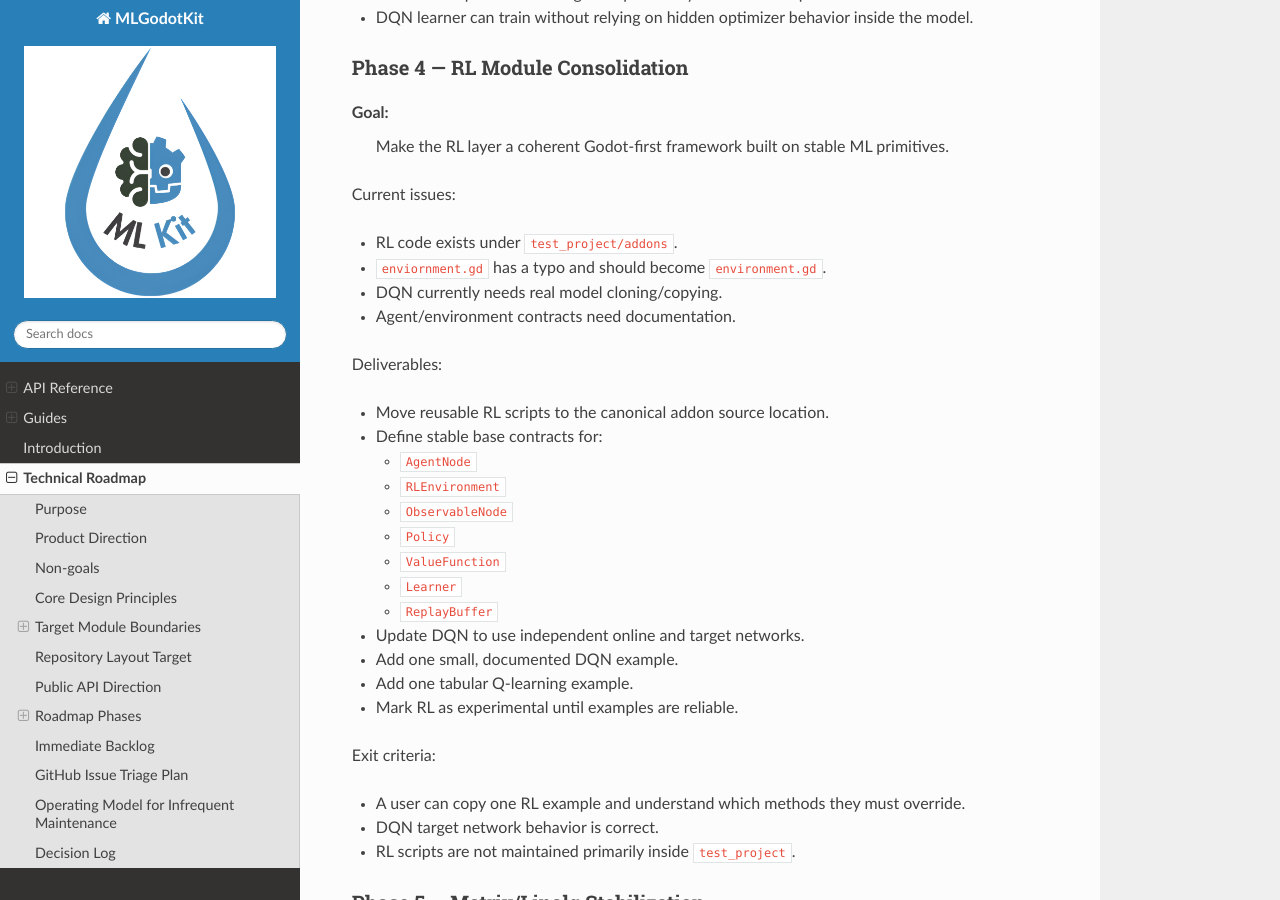
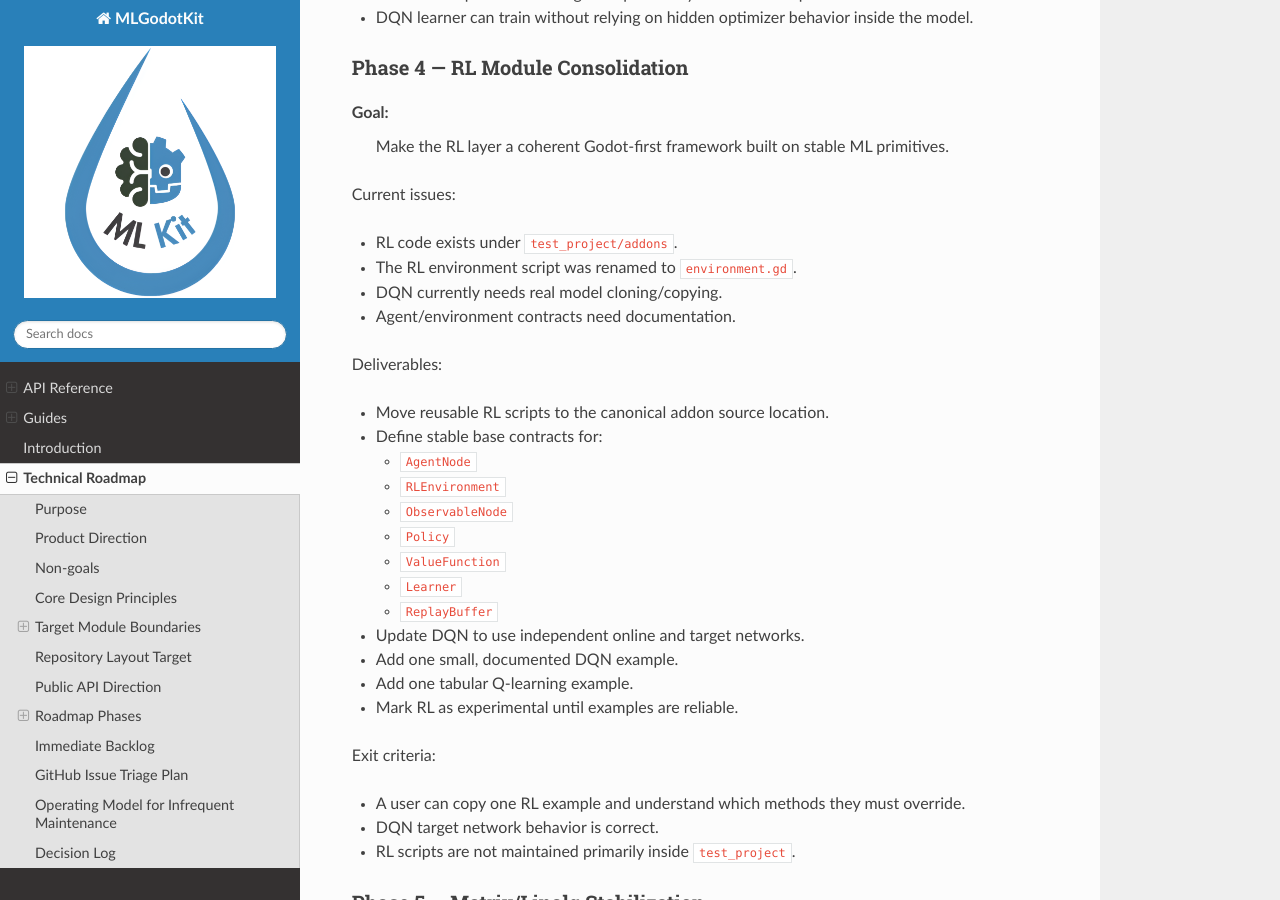
Before and after one commit to Hunter174/MLGodotKit, a Sphinx documentation site: the page built from docs/roadmap.rst, in a window 1280 px wide and 900 px high, scrolled down 7758 px. Built offline with Sphinx 7.4.7 and the Read the Docs theme 3.1.0, drawn with Linux system fonts in a browser that asks for light colours.

Commit message:
docs: update completed RL environment cleanup

```diff
--- a/docs/roadmap.rst
+++ b/docs/roadmap.rst
@@ -368,7 +368,7 @@ Goal:
 Current issues:
 
 * RL code exists under ``test_project/addons``.
-* ``enviornment.gd`` has a typo and should become ``environment.gd``.
+* The RL environment script was renamed to ``environment.gd``.
 * DQN currently needs real model cloning/copying.
 * Agent/environment contracts need documentation.
 
```
